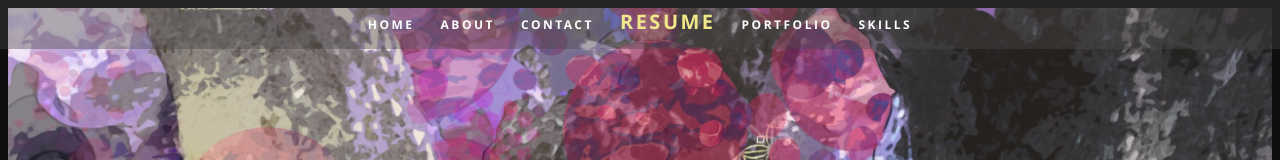
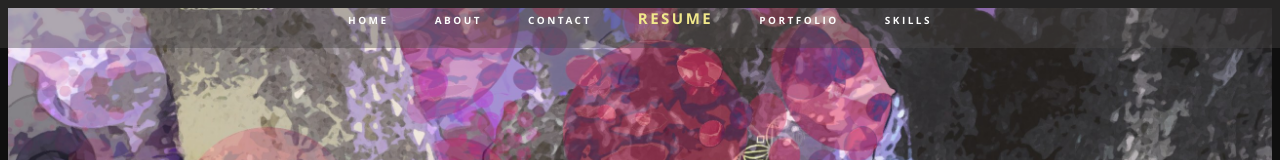
Before and after one commit to mikeyhauser/MikeyReactPortfolio, a React (Create React App) app: page / in a window 1280 px wide. Shown: the top 160 px of the page. Built offline with nearby package versions, Linux system fonts and the light colour scheme.

Commit message:
nav highlight change

```diff
--- a/public/css/layout.css
+++ b/public/css/layout.css
@@ -213,7 +213,7 @@ header .scrolldown a:hover { color: #0762f9; }
 
 /* nav-wrap */
 #nav-wrap {
-   font: 12px 'opensans-bold', sans-serif;
+   font: 10px 'opensans-bold', sans-serif;
    width: 100%;
    text-transform: uppercase;
    letter-spacing: 2.5px;
@@ -230,14 +230,13 @@ header .scrolldown a:hover { color: #0762f9; }
 #nav-wrap > a.mobile-btn { display: none; }
 
 ul#nav {
-   min-height: 48px;
+   height: 48px;
    width: auto;
-
+   height: 48px;
 /* center align the menu */
    text-align: center;
 }
 ul#nav li {
-/* position: relative; */
    list-style: none;
    height: 48px;
    display: inline-block;
@@ -246,7 +245,7 @@ ul#nav li {
 /* Links */
 ul#nav li a {
    display: inline-block;
-   padding: 8px 13px;
+   padding: 4px 23px;
    line-height: 32px;
 	text-decoration: none;
    text-align: left;
@@ -256,13 +255,12 @@ ul#nav li a {
 	-o-transition: all 400ms ease-in-out;
 	-ms-transition: all 400ms ease-in-out;
    transition: all 400ms ease-in-out;
-
 }
 
 ul#nav li a:active { background-color: transparent !important; }
 ul#nav li.current a {
    color: #f4eb8d;
-   font: 20px 'opensans-bold';
+   font: 15px 'opensans-bold';
    -webkit-transition: all 400ms ease-in-out;
 	-moz-transition: all 400ms ease-in-out;
 	-o-transition: all 400ms ease-in-out;
```
